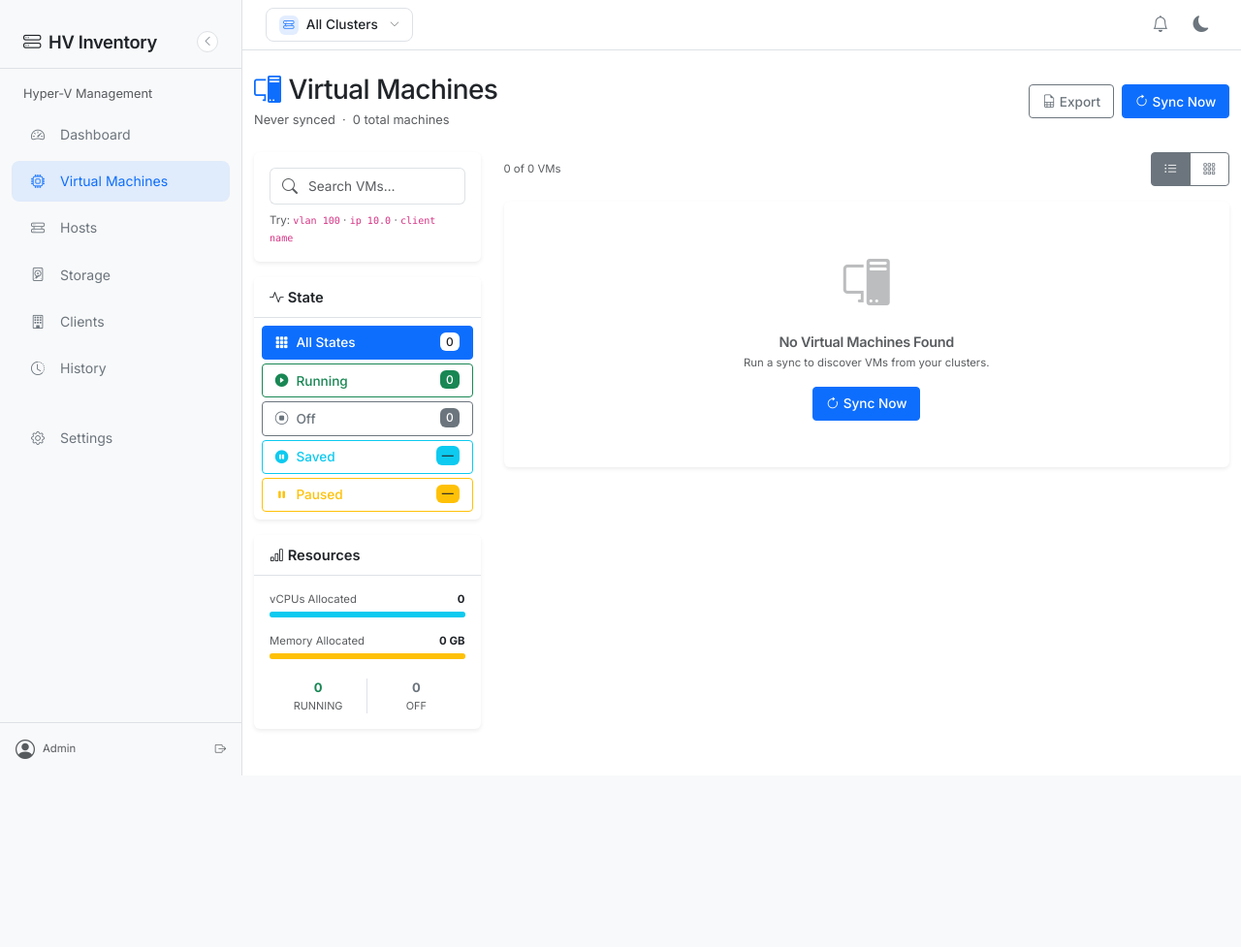
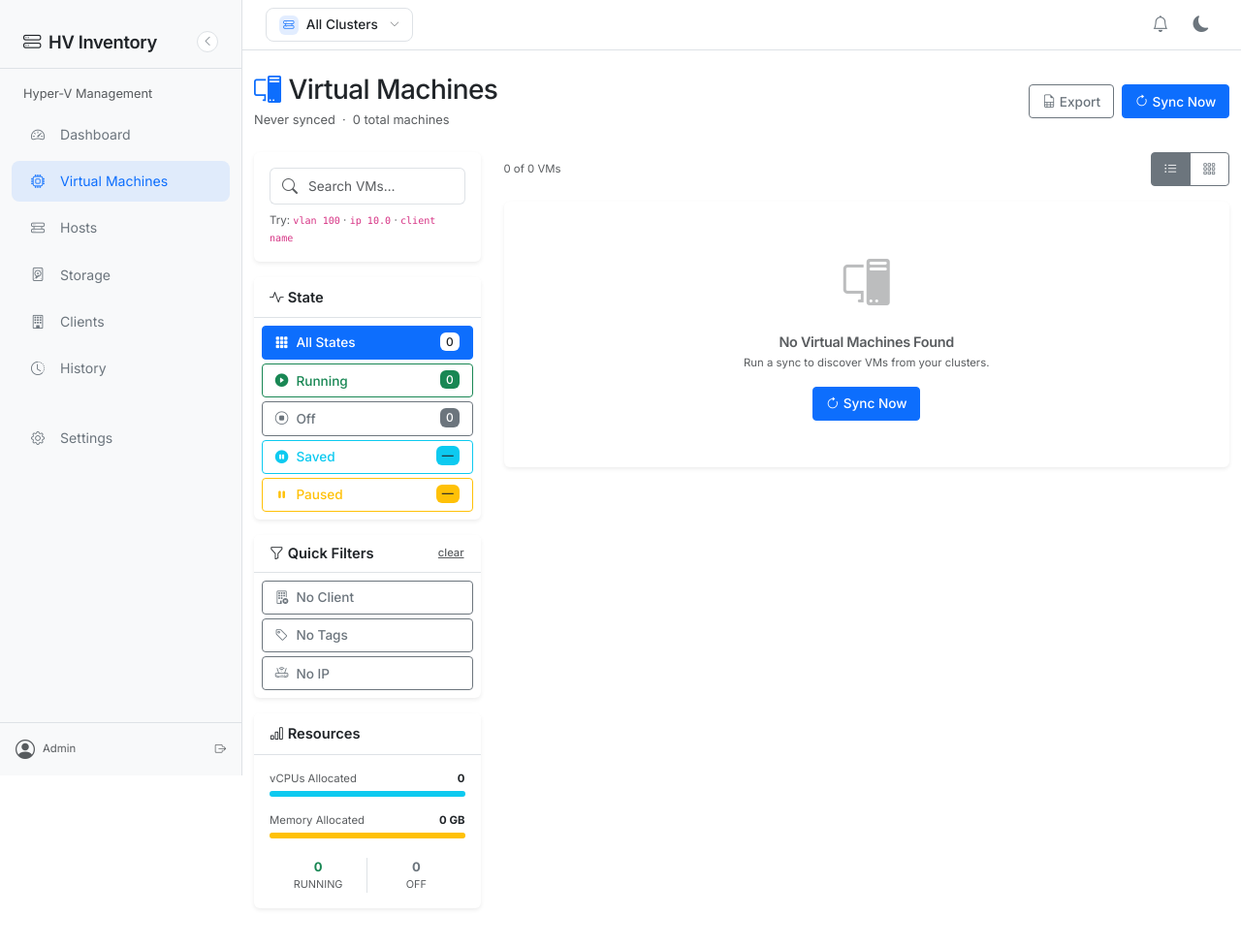
Before and after one commit to amontaser/egid-hv-Inventory-, a Flask app: page /vms in a window 1280 px wide. Shown: the whole page at 97% size. Before the commit the page ends 800 px from the top, so only its background shows below. Run offline with Flask 3, Linux system fonts and the light colour scheme; a user stored in the database is signed in; data comes from the database, SQL or seed files in the repository; data that the repository does not hold is empty; some libraries are stand-ins or nearby versions.

Commit message:
feat: add quick filters sidebar - No Client, No Tags, No IP

```diff
--- a/templates/vms.html
+++ b/templates/vms.html
@@ -112,6 +112,33 @@
             </div>
             {% endif %}
 
+            <!-- Advanced Filters -->
+            <div class="card mb-3">
+                <div class="card-header py-2 d-flex align-items-center justify-content-between">
+                    <span class="fw-semibold small"><i class="bi bi-funnel me-1"></i>Quick Filters</span>
+                    <button class="btn btn-sm btn-link p-0 text-muted" style="font-size:.7rem;" onclick="clearQuickFilters()" id="clearQuickBtn" title="Clear quick filters">clear</button>
+                </div>
+                <div class="card-body p-2">
+                    <div class="d-grid gap-1" id="quickFilterGroup">
+                        <button class="btn btn-sm text-start d-flex align-items-center gap-2 btn-outline-secondary"
+                                data-quick="no-client" onclick="toggleQuickFilter(this, 'no-client')">
+                            <i class="bi bi-building-x"></i>
+                            <span class="flex-grow-1">No Client</span>
+                        </button>
+                        <button class="btn btn-sm text-start d-flex align-items-center gap-2 btn-outline-secondary"
+                                data-quick="no-tag" onclick="toggleQuickFilter(this, 'no-tag')">
+                            <i class="bi bi-tag"></i>
+                            <span class="flex-grow-1">No Tags</span>
+                        </button>
+                        <button class="btn btn-sm text-start d-flex align-items-center gap-2 btn-outline-secondary"
+                                data-quick="no-ip" onclick="toggleQuickFilter(this, 'no-ip')">
+                            <i class="bi bi-router"></i>
+                            <span class="flex-grow-1">No IP</span>
+                        </button>
+                    </div>
+                </div>
+            </div>
+
             <!-- Resource Summary -->
             <div class="card mb-3">
                 <div class="card-header py-2">
@@ -200,8 +227,10 @@
                              data-cluster="{{ vm.cluster_name or '' }}"
                              data-vlans="{{ vm.vlans or '' }}"
                              data-ips="{{ vm.ip_addresses or '' }}"
-                             data-host="{{ vm.host_name|lower }}"
-                             data-client="{{ (vm.client_name or '')|lower }}">
+                         data-host="{{ vm.host_name|lower }}"
+                         data-client="{{ (vm.client_name or '')|lower }}"
+                         data-tags="{{ (vm.tag_names or '')|lower }}"
+                         data-has-ip="{{ 'yes' if vm.ip_addresses else 'no' }}">
 
                             <div class="d-flex align-items-center gap-3">
 
@@ -307,7 +336,9 @@
                           data-vlans="{{ vm.vlans or '' }}"
                           data-ips="{{ vm.ip_addresses or '' }}"
                           data-host="{{ vm.host_name|lower }}"
-                          data-client="{{ (vm.client_name or '')|lower }}">
+                          data-client="{{ (vm.client_name or '')|lower }}"
+                          data-tags="{{ (vm.tag_names or '')|lower }}"
+                          data-has-ip="{{ 'yes' if vm.ip_addresses else 'no' }}">
                         <div class="card h-100" style="border-radius:.625rem;">
                             <div class="card-header d-flex align-items-center gap-2 py-2">
                                 <div class="rounded-circle d-flex align-items-center justify-content-center flex-shrink-0"
@@ -413,6 +444,7 @@
 let currentState   = '';
 let currentCluster = '';
 let currentSearch  = '';
+let currentQuick   = '';
 let currentView    = localStorage.getItem('vmView') || 'list';
 
 // ── View toggle ──
@@ -463,6 +495,31 @@ document.getElementById('search').addEventListener('input', function() {
     applyFilters();
 });
 
+function toggleQuickFilter(btn, filter) {
+    if (currentQuick === filter) {
+        currentQuick = '';
+    } else {
+        currentQuick = filter;
+    }
+    document.querySelectorAll('#quickFilterGroup button').forEach(b => {
+        const active = b.dataset.quick === currentQuick;
+        b.classList.toggle('btn-primary', active);
+        b.classList.toggle('btn-outline-secondary', !active);
+    });
+    document.getElementById('clearQuickBtn').classList.toggle('d-none', !currentQuick);
+    applyFilters();
+}
+
+function clearQuickFilters() {
+    currentQuick = '';
+    document.querySelectorAll('#quickFilterGroup button').forEach(b => {
+        b.classList.remove('btn-primary');
+        b.classList.add('btn-outline-secondary');
+    });
+    document.getElementById('clearQuickBtn').classList.add('d-none');
+    applyFilters();
+}
+
 // ── Apply all filters ──
 function applyFilters() {
     const allItems = document.querySelectorAll('.vm-item');
@@ -476,10 +533,18 @@ function applyFilters() {
         const ips     = item.dataset.ips     || '';
         const host    = item.dataset.host    || '';
         const client  = item.dataset.client  || '';
+        const tags    = item.dataset.tags    || '';
+        const hasIp   = item.dataset.hasIp   || '';
 
         let show = true;
         if (currentState   && state   !== currentState)   show = false;
         if (currentCluster && cluster !== currentCluster) show = false;
+
+        if (show && currentQuick) {
+            if (currentQuick === 'no-client' && client)   show = false;
+            if (currentQuick === 'no-tag'    && tags)     show = false;
+            if (currentQuick === 'no-ip'     && hasIp === 'yes') show = false;
+        }
 
         if (show && currentSearch) {
             const vlanMatch   = currentSearch.match(/^vlan\s+(\d+)$/i);
@@ -504,7 +569,7 @@ function applyFilters() {
 
     document.getElementById('visibleCount').textContent = visible;
     document.getElementById('emptyState').classList.toggle('d-none', visible > 0 || allItems.length === 0);
-    document.getElementById('clearFiltersBtn').classList.toggle('d-none', !currentState && !currentCluster && !currentSearch);
+    document.getElementById('clearFiltersBtn').classList.toggle('d-none', !currentState && !currentCluster && !currentSearch && !currentQuick);
 
     // show/hide list vs grid container
     const listCard = document.querySelector('#listView .card');
@@ -515,6 +580,7 @@ function applyFilters() {
 
 function clearAllFilters() {
     currentState = ''; currentCluster = ''; currentSearch = '';
+    clearQuickFilters();
     document.getElementById('search').value = '';
     setStateFilter(document.querySelector('#stateFilterGroup button[data-state=""]'), '');
     setClusterFilter(document.querySelector('#clusterFilterGroup button[data-cluster=""]'), '');
```
